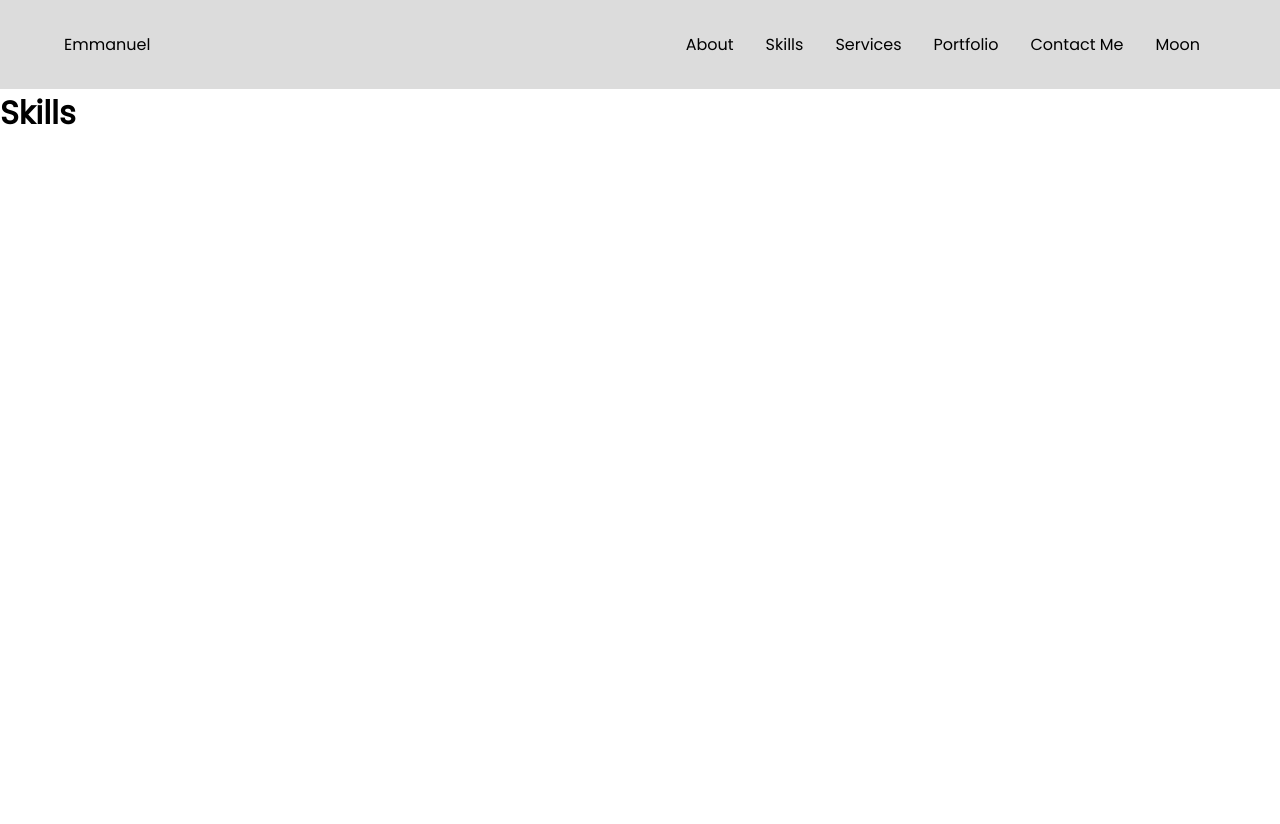
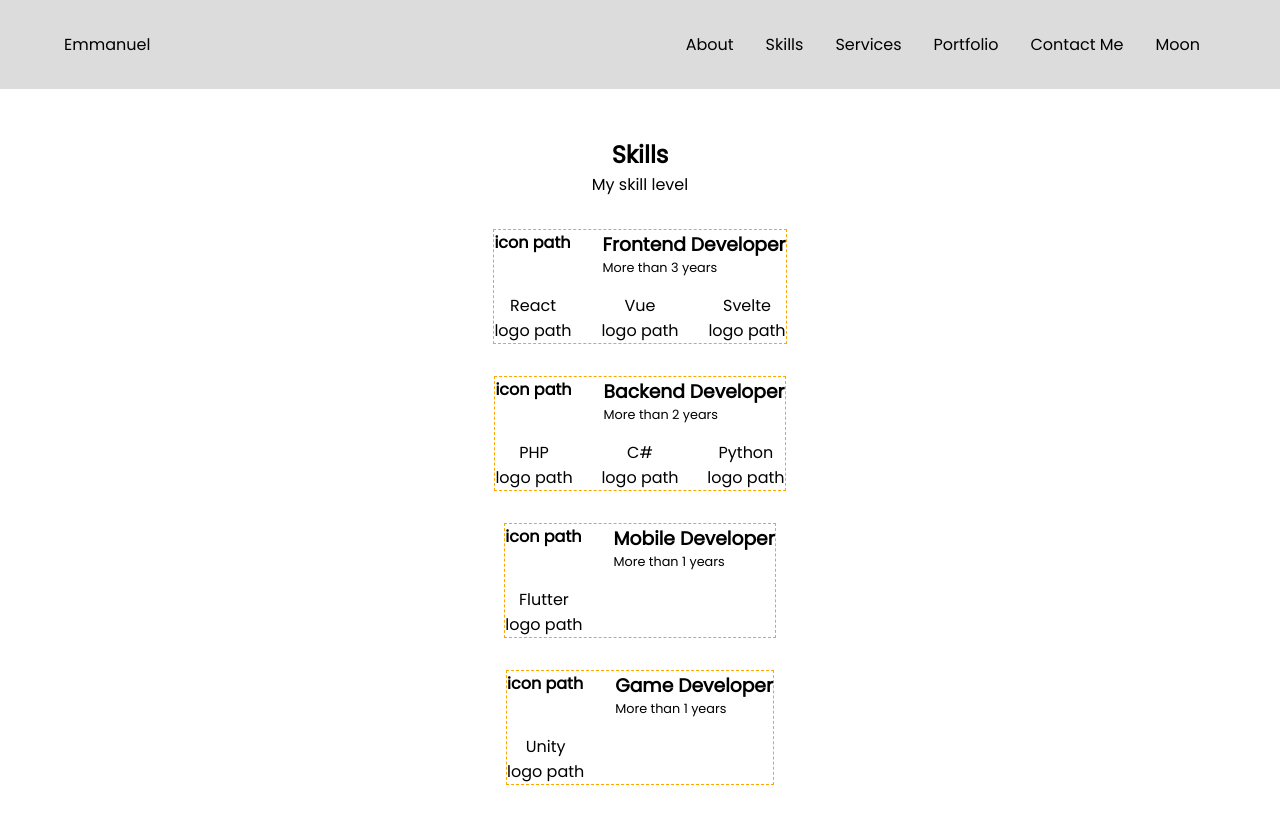
Before and after one commit to auleki/portfolio-ts, a React (Create React App) app: page /skills in a window 1280 px wide. Shown: the top 824 px of the page. Before the commit the page ends 800 px from the top, so only its background shows below. Built offline with nearby package versions, Linux system fonts and the light colour scheme.

Commit message:
completed barebones for skills

```diff
--- a/src/component/pages/Skills.tsx
+++ b/src/component/pages/Skills.tsx
@@ -1,8 +1,20 @@
+import { listOfSkills } from "../../dataBank"
+import SectionTitle from "../../layout/SectionTitle"
+import SkillListing from "../../layout/SkillListing"
+import { PageContainer, SSkills } from "../styledComponents"
+
 const Skills = () => {
   return (
-    <div>
-      <h1>Skills</h1>
-    </div>
+    <PageContainer>
+      <SSkills>
+        <SectionTitle title="Skills" description="My skill level" />
+        <section className="skillsList">
+          {listOfSkills.map((skill, i) => (
+            <SkillListing key={i} icon={skill.icon} title={skill.title} subSkill={skill.subSkill} yearsOfExperience={skill.yearsOfExperience} />
+          ))}
+        </section>
+      </SSkills>
+    </PageContainer>
   )
 }
 
--- a/src/component/styledComponents.ts
+++ b/src/component/styledComponents.ts
@@ -1,5 +1,5 @@
 import styled, { css } from "styled-components";
-import { colors } from "./constants";
+// import { colors } from "./constants";
 
 export const SHeader = styled.div(
   () => css`
@@ -60,6 +60,7 @@ export const SParagraph = styled.p(
 export const PageContainer = styled.div(
   () => css`
     padding: 2rem 4rem;
+    width: 100%;
     /* max-width: 768px; */
   `
 );
@@ -90,7 +91,6 @@ export const SDescription = styled.span(
 
 export const SAbout = styled.section(
   () => css`
-    width: 100%;
     .aboutMe {
       display: flex;
       .image {
@@ -99,3 +99,47 @@ export const SAbout = styled.section(
     }
   `
 );
+
+export const SSkills = styled.div(
+  () => css`
+    .skillsList {
+      display: flex;
+      flex-direction: column;
+      justify-content: center;
+      align-items: center;
+    }
+  `
+);
+
+export const SSkillsListing = styled.section(
+  () => css`
+    margin: 1rem 0;
+    border: 1px dashed orange;
+
+    .skill,
+    .subSkills,
+    .subSkill {
+      display: flex;
+    }
+
+    .skill {
+      gap: 2rem;
+      margin-bottom: 1rem;
+    }
+
+    .experienceYears {
+      font-size: 0.8rem;
+    }
+
+    .subSkills {
+      /* gap: 2rem; */
+      justify-content: space-between;
+    }
+
+    .subSkill {
+      flex-direction: column;
+      justify-content: center;
+      text-align: center;
+    }
+  `
+);
--- /dev/null
+++ b/src/dataBank.tsx
@@ -0,0 +1,64 @@
+import { SkillType } from "./global";
+
+export const listOfSkills: SkillType[] = [
+  {
+    icon: "icon path",
+    title: "Frontend Developer",
+    yearsOfExperience: 3,
+    subSkill: [
+      {
+        name: "React",
+        logo: "logo path"
+      },
+      {
+        name: "Vue",
+        logo: "logo path"
+      },
+      {
+        name: "Svelte",
+        logo: "logo path"
+      },
+    ]
+  },
+  {
+    icon: "icon path",
+    title: "Backend Developer",
+    yearsOfExperience: 2,
+    subSkill: [
+      {
+        name: "PHP",
+        logo: "logo path"
+      },
+      {
+        name: "C#",
+        logo: "logo path"
+      },
+      {
+        name: "Python",
+        logo: "logo path"
+      },
+    ]
+  },
+  {
+    icon: "icon path",
+    title: "Mobile Developer",
+    yearsOfExperience: 1,
+    subSkill: [
+      {
+        name: "Flutter",
+        logo: "logo path"
+      },
+    ]
+  },
+  {
+    icon: "icon path",
+    title: "Game Developer",
+    yearsOfExperience: 1,
+    subSkill: [
+      {
+        name: "Unity",
+        logo: "logo path"
+      }
+    ]
+  }
+]
--- a/src/layout/Navbar.tsx
+++ b/src/layout/Navbar.tsx
@@ -1,5 +1,5 @@
 import { Link } from "react-router-dom"
-import { icons } from "../component/constants"
+// import { icons } from "../component/constants"
 import { SNavbar } from "../component/styledComponents"
 
 const Navbar = () => {
--- /dev/null
+++ b/src/layout/SkillListing.tsx
@@ -0,0 +1,24 @@
+import { SSkillsListing } from "../component/styledComponents"
+import { SkillType } from "../global"
+import SubSkill from "./SubSkill"
+
+const SkillListing = (props: SkillType) => {
+  return (
+    <SSkillsListing>
+      <div className="skill">
+        <div className="logo">
+          <h4>{props.icon}</h4>
+        </div>
+        <div className="text">
+          <h3 className="skillTItle">{props.title}</h3>
+          <p className="experienceYears">More than {props.yearsOfExperience} years</p>
+        </div>
+      </div>
+      <section className="subSkills">
+        {props.subSkill.map((skill, i) => <SubSkill key={i} name={skill.name} logo={skill.logo} />)}
+      </section>
+    </SSkillsListing>
+  )
+}
+
+export default SkillListing
--- /dev/null
+++ b/src/layout/SubSkill.tsx
@@ -0,0 +1,12 @@
+import { SubSkillType } from "../global"
+
+const SubSkill = (props: SubSkillType) => {
+  return (
+    <div className="subSkill">
+      <p className="name">{props.name}</p>
+      <p className="logo">{props.logo}</p>
+    </div>
+  )
+}
+
+export default SubSkill
```
Also changed, not shown: src/global.d.ts (+18 -1 lines).
